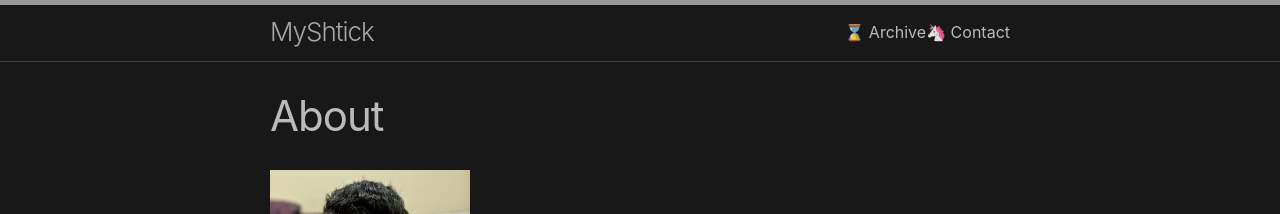
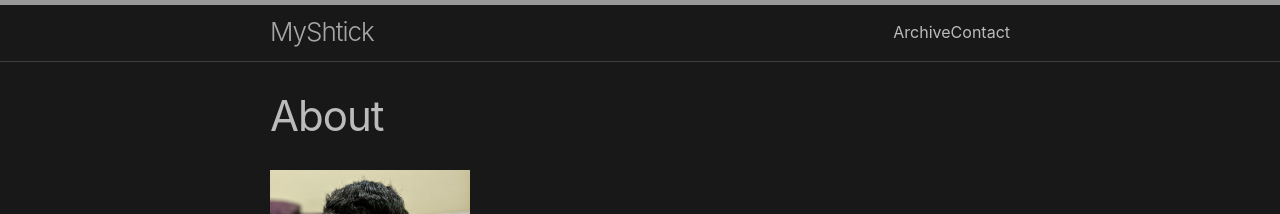
Before and after one commit to nitinrawatiitd/nitinrawatiitd.github.io, a Jekyll site: the page built from docs/about.markdown, in a window 1280 px wide. Shown: the top 214 px of the page. Built offline with Jekyll 4.4.1, drawn with Linux system fonts in a browser that asks for light colours.

Commit message:
Getting rid of unicode images in front of archive

```diff
--- a/docs/_includes/header.html
+++ b/docs/_includes/header.html
@@ -8,10 +8,10 @@
             <a class="page-link" href="http://lilianweng.github.io" target="_blank">&#x1f349; About</a>
         </nav> -->
         <nav class="site-nav">
-            <a class="page-link" href="{{ '/contact.html' | relative_url }}">&#x1f984; Contact</a>
+            <a class="page-link" href="{{ '/contact.html' | relative_url }}"> Contact</a>
         </nav>
         <nav class="site-nav">
-            <a class="page-link" href="{{ '/archive.html' | relative_url }}">&#x231b; Archive</a>
+            <a class="page-link" href="{{ '/archive.html' | relative_url }}"> Archive</a>
         </nav>
 
     </div>
```
